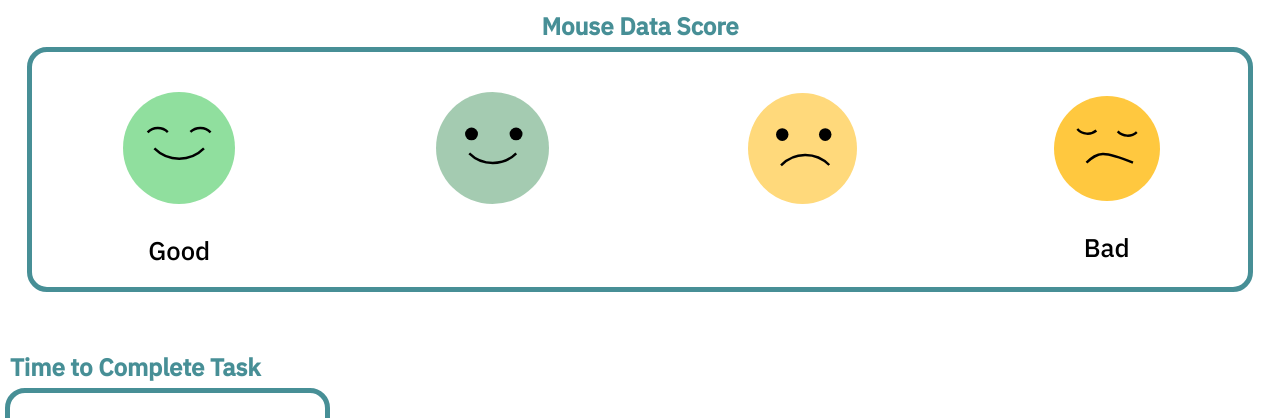
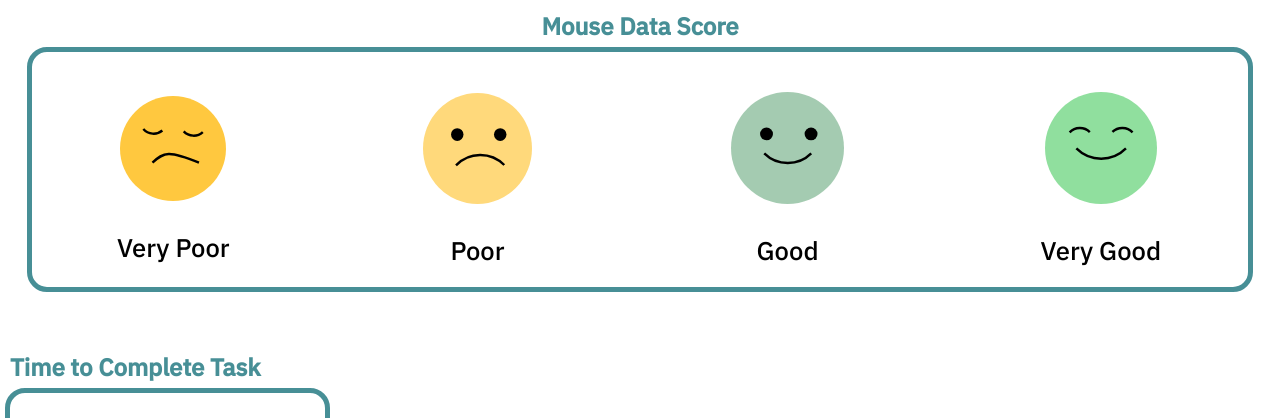
Before and after one commit to wearablebiosensing/MindGame, a Flask app: page /updated_scoring in a window 1280 px wide. Shown: the part 61-479 px from the top of the page. Run offline with Flask 3, Linux system fonts and the light colour scheme.

Commit message:
Update the UI of the scoring page

```diff
--- a/CareWear-MagneticTilesActivity/static/css/updated_scoring.css
+++ b/CareWear-MagneticTilesActivity/static/css/updated_scoring.css
@@ -12,6 +12,7 @@
   flex-direction: column;
   align-items: center;
   gap: 10px;
+  /* flex-direction: column-reverse; */
 }
 
 .updated_scoring_mouse_data_title {
--- a/CareWear-MagneticTilesActivity/templates/updated_scoring.html
+++ b/CareWear-MagneticTilesActivity/templates/updated_scoring.html
@@ -32,22 +32,40 @@
         <div class="updated_scoring_mouse_data_container">
           <!-- Emoji containers -->
 
+          <div class="updated_scoring_mouse_data_item">
 
-          <div class="updated_scoring_mouse_data_item">
-            <!-- <p class="updated_scoring_mouse_data_item_desc">>10%</p> -->
-
-          {% if session.get("AverageEuclidanPercentChange") and session.get("AverageEuclidanPercentChange") > 0 and session.get("AverageEuclidanPercentChange") <= 10  %}
+          {% if session.get("AverageEuclidanPercentChange") and (session.get("AverageEuclidanPercentChange") > 30) %}
             <div class="emoji_wrapper active">
             {% else %}
             <div class="emoji_wrapper">
             {% endif %}
               <img
-                src="{{ url_for('static', filename='images/veryHappyGreenEmoji.svg') }}"
+                src="{{ url_for('static', filename='images/verySadYellowEmoji.svg') }}"
               />
             </div>
-            <p class="updated_scoring_mouse_data_item_desc">Good</p>
+            <p class="updated_scoring_mouse_data_item_desc">Very Poor</p>
+
           </div>
 
+
+
+          <div class="updated_scoring_mouse_data_item">
+
+            {% if session.get("AverageEuclidanPercentChange") and (session.get("AverageEuclidanPercentChange") > 20) and (session.get("AverageEuclidanPercentChange") <= 30) %}
+            <div class="emoji_wrapper active">
+            {% else %}
+            <div class="emoji_wrapper">
+            {% endif %}
+
+              <img
+                src="{{ url_for('static', filename='images/sadYellowEmoji.svg') }}"
+              />
+            </div>
+            <!-- <p class="updated_scoring_mouse_data_item_desc">&nbsp;</p> -->
+            <p class="updated_scoring_mouse_data_item_desc">Poor</p>
+
+
+          </div>
 
 
 
@@ -64,7 +82,7 @@
                 src="{{ url_for('static', filename='images/happyGreenEmoji.svg') }}"
               />
             </div>
-            <p class="updated_scoring_mouse_data_item_desc">&nbsp;</p>
+            <p class="updated_scoring_mouse_data_item_desc">Good</p>
 
           </div>
 
@@ -73,43 +91,27 @@
 
 
           <div class="updated_scoring_mouse_data_item">
+            <!-- <p class="updated_scoring_mouse_data_item_desc">>10%</p> -->
 
-
-
-
-            {% if session.get("AverageEuclidanPercentChange") and (session.get("AverageEuclidanPercentChange") > 20) and (session.get("AverageEuclidanPercentChange") <= 30) %}
+          {% if session.get("AverageEuclidanPercentChange") and session.get("AverageEuclidanPercentChange") > 0 and session.get("AverageEuclidanPercentChange") <= 10  %}
           <div class="emoji_wrapper active">
           {% else %}
             <div class="emoji_wrapper">
           {% endif %}
-
               <img
-                src="{{ url_for('static', filename='images/sadYellowEmoji.svg') }}"
+                src="{{ url_for('static', filename='images/veryHappyGreenEmoji.svg') }}"
               />
             </div>
-            <p class="updated_scoring_mouse_data_item_desc">&nbsp;</p>
+            <p class="updated_scoring_mouse_data_item_desc">Very Good</p>
+          </div>
+
+
 
         </div>
 
 
 
 
-
-          <div class="updated_scoring_mouse_data_item">
-
-          {% if session.get("AverageEuclidanPercentChange") and (session.get("AverageEuclidanPercentChange") > 30) %}
-            <div class="emoji_wrapper active">
-            {% else %}
-            <div class="emoji_wrapper">
-            {% endif %}
-              <img
-                src="{{ url_for('static', filename='images/verySadYellowEmoji.svg') }}"
-              />
-            </div>
-            <p class="updated_scoring_mouse_data_item_desc">Bad</p>
-
-          </div>
-        </div>
       </div>
 
       <br />
```
Lines whose indentation alone changed are shown as unchanged.
